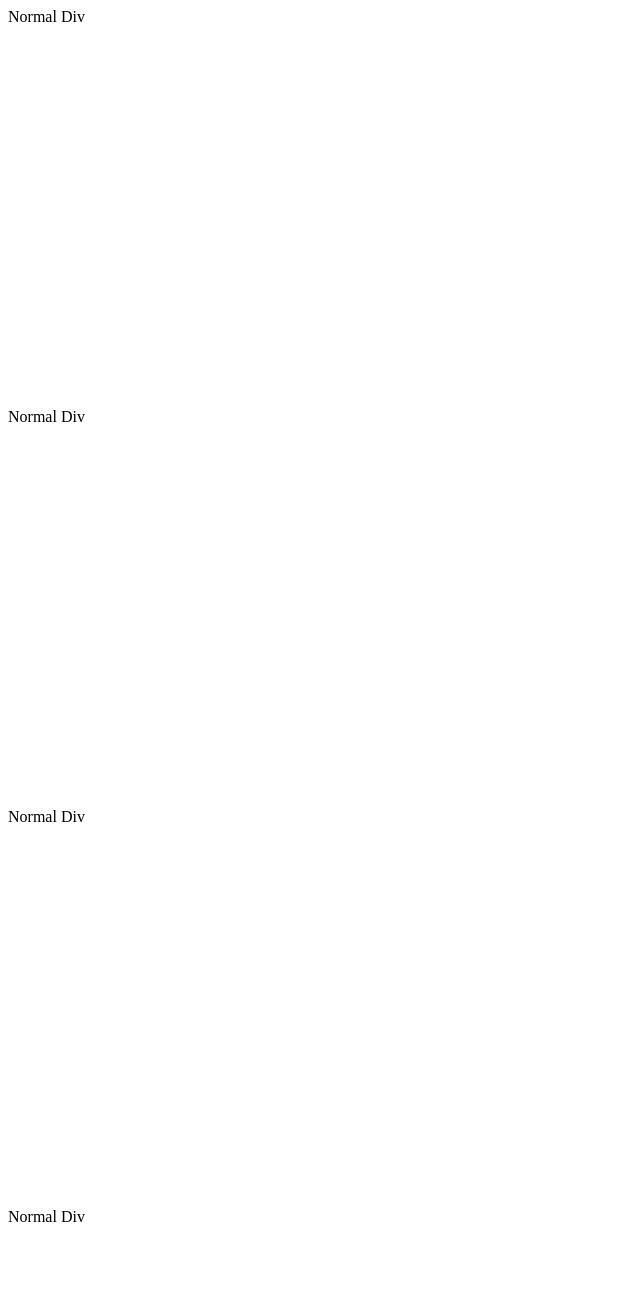
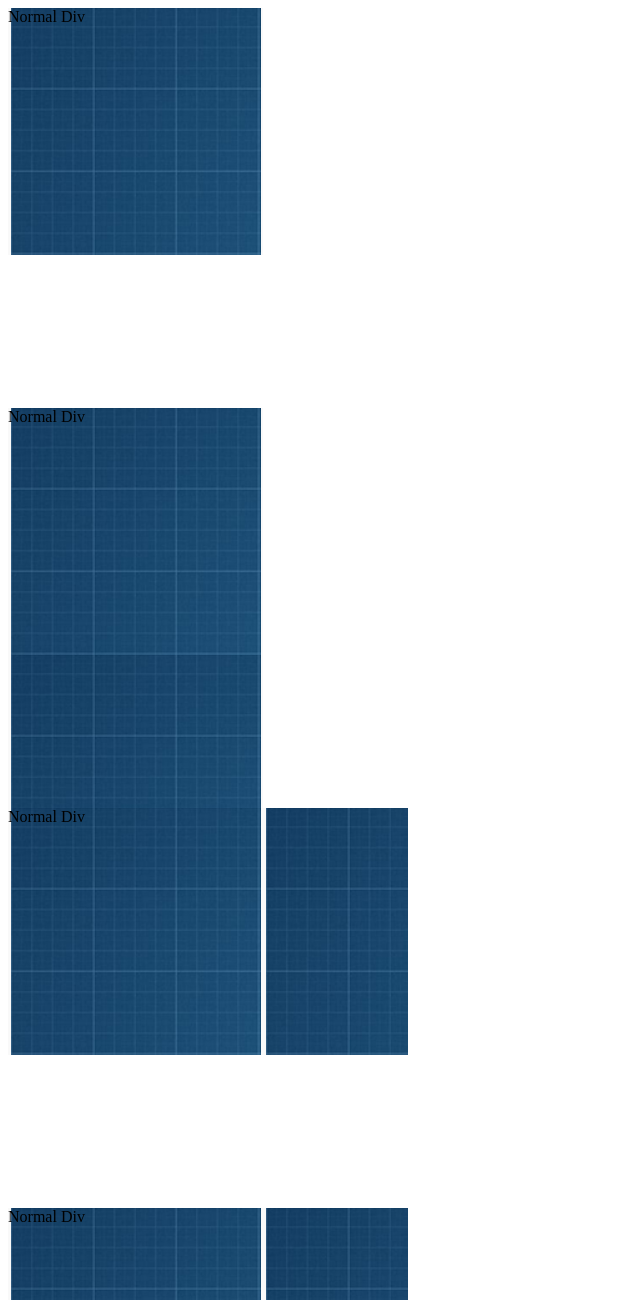
Before and after one commit to abdoaligomaa/css-elzero-assignments, a plain HTML site: page from5To8/assignmen2/index.html in a window 1280 px wide. Shown: the top 1300 px of the page, without its empty margins (0-640 px from the left). Drawn offline with Linux system fonts and the light colour scheme.

Commit message:
enhancement : assingmnet two readme

```diff
--- a/from5To8/assignmen2/style.css
+++ b/from5To8/assignmen2/style.css
@@ -2,20 +2,20 @@ div {
   width: 400px;
   height: 400px;
 }
-.assign-1-shape-1 {
+.assign-2-shape-1 {
   background-image:url(../images/workingimage1.png);
   background-repeat: no-repeat;
 
 }
-.assign-1-shape-1 {
+.assign-2-shape-2 {
   background-image:url(../images/workingimage1.png);
   background-repeat: repeat-y;
 
-}.assign-1-shape-1 {
+}.assign-2-shape-3 {
   background-image:url(../images/workingimage1.png);
   background-repeat: repeat-x;
 
-}.assign-1-shape-1 {
+}.assign-2-shape-4 {
   background-image:url(../images/workingimage1.png);
   background-repeat: repeat;
 
```
Also changed, not shown: 1 other file.
